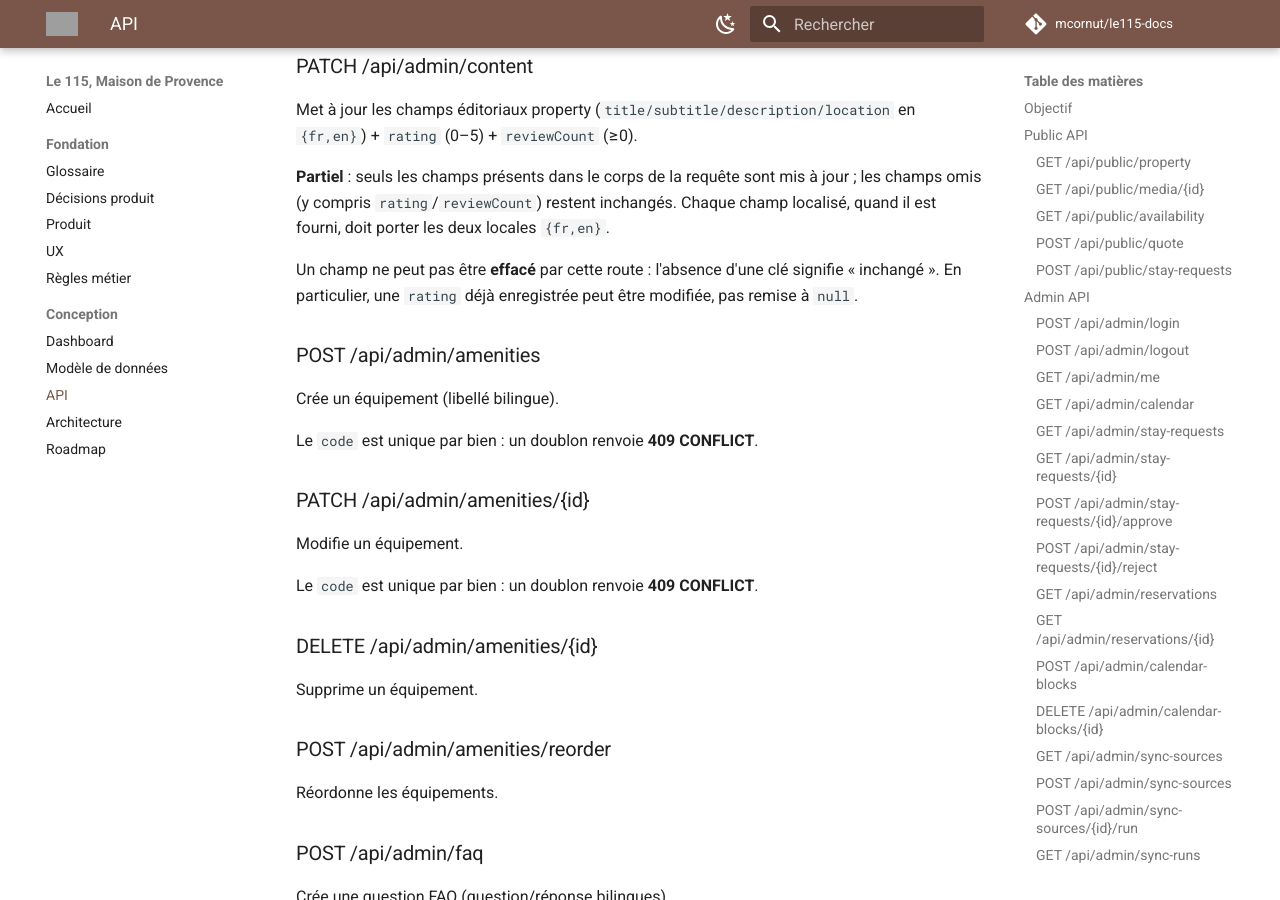
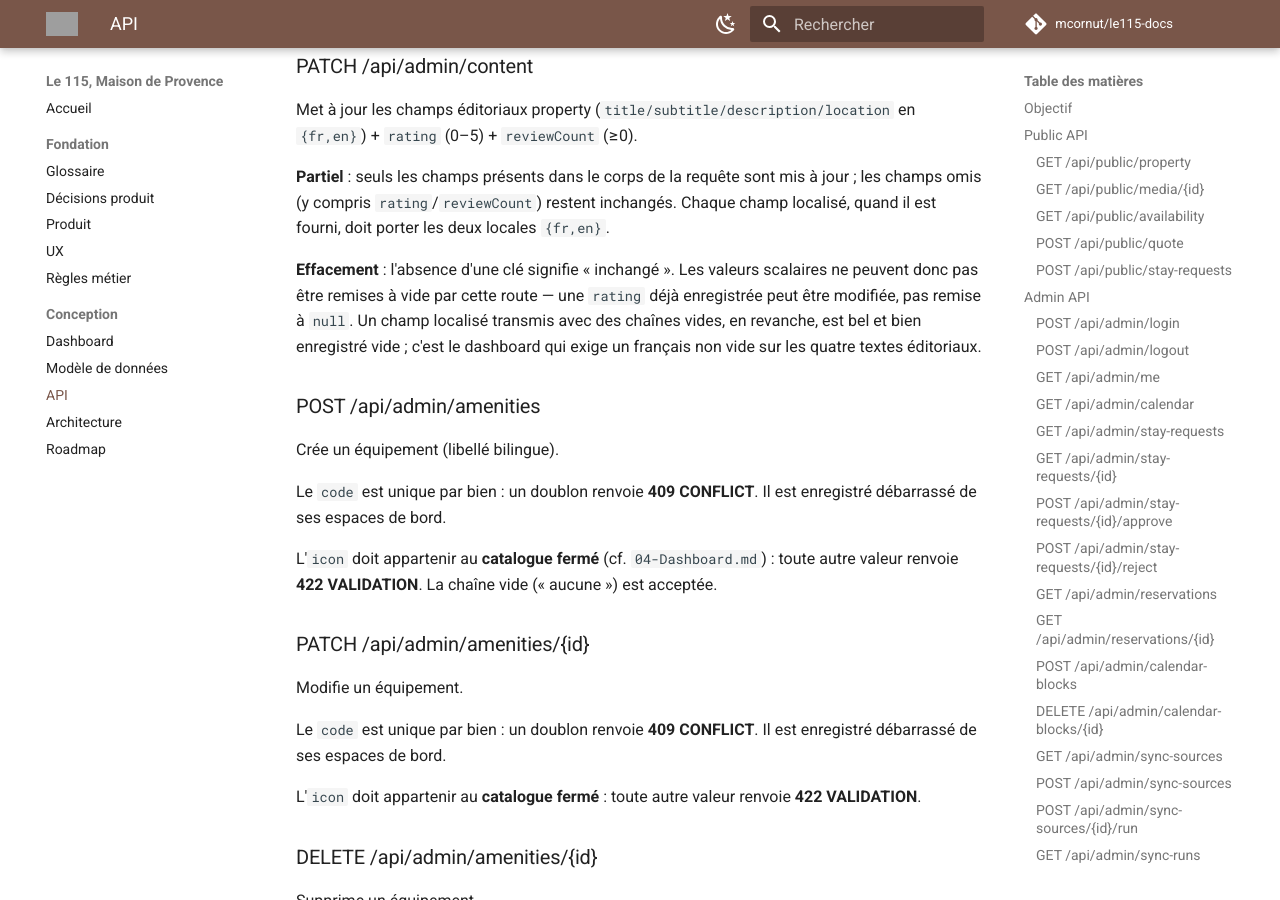
Before and after one commit to mcornut/le115-docs, an MkDocs documentation site: the page built from docs/06-API.md, in a window 1280 px wide and 900 px high, scrolled down 8176 px. Built offline with MkDocs 1.6.1 and Material for MkDocs 9.7.7, drawn with Linux system fonts in a browser that asks for light colours; comment, search, counter and statistics services are not loaded; grey boxes are pictures that could not be loaded.

Commit message:
docs(maison): navigation, ordre du catalogue d'icônes et règles d'effacement
- Nav admin : « Maison » couvre informations FR/EN, équipements et FAQ ; les
  photos sont annoncées comme à venir, pas comme livrées.
- Catalogue d'icônes : « aucune » est la PREMIÈRE entrée, comme dans le code,
  et le catalogue est désormais fermé côté serveur (422 VALIDATION).
- PATCH /admin/content : la phrase « un champ ne peut pas être effacé » était
  trop générale. Elle vaut pour les scalaires (une clé absente les laisse
  inchangés) ; un champ localisé transmis avec des chaînes vides est bel et
  bien enregistré vide.
- POST/PATCH /admin/amenities : icône hors catalogue refusée en 422, code
  persisté sans ses espaces de bord. Exemple public corrigé (« wifi » au lieu
  d'un emoji, qui serait désormais refusé).

```diff
--- a/docs/06-API.md
+++ b/docs/06-API.md
@@ -28,7 +28,7 @@ Response `200` :
   "rating": 4.8,
   "reviewCount": 42,
   "amenities": [
-    { "id": "...", "code": "wifi", "icon": "📡", "label": "Wifi haute vitesse" }
+    { "id": "...", "code": "wifi", "icon": "wifi", "label": "Wifi haute vitesse" }
   ],
   "faq": [
     { "id": "...", "question": "Puis-je amener mon chien ?", "answer": "Oui, chiens bienvenus." }
@@ -367,21 +367,33 @@ Met à jour les champs éditoriaux property (`title/subtitle/description/locatio
 
 **Partiel** : seuls les champs présents dans le corps de la requête sont mis à jour ; les champs omis (y compris `rating`/`reviewCount`) restent inchangés. Chaque champ localisé, quand il est fourni, doit porter les deux locales `{fr,en}`.
 
-Un champ ne peut pas être **effacé** par cette route : l'absence d'une clé
-signifie « inchangé ». En particulier, une `rating` déjà enregistrée peut être
-modifiée, pas remise à `null`.
+**Effacement** : l'absence d'une clé signifie « inchangé ». Les valeurs
+scalaires ne peuvent donc pas être remises à vide par cette route — une
+`rating` déjà enregistrée peut être modifiée, pas remise à `null`. Un champ
+localisé transmis avec des chaînes vides, en revanche, est bel et bien
+enregistré vide ; c'est le dashboard qui exige un français non vide sur les
+quatre textes éditoriaux.
 
 ### POST /api/admin/amenities
 
 Crée un équipement (libellé bilingue).
 
-Le `code` est unique par bien : un doublon renvoie **409 CONFLICT**.
+Le `code` est unique par bien : un doublon renvoie **409 CONFLICT**. Il est
+enregistré débarrassé de ses espaces de bord.
+
+L'`icon` doit appartenir au **catalogue fermé** (cf. `04-Dashboard.md`) : toute
+autre valeur renvoie **422 VALIDATION**. La chaîne vide (« aucune ») est
+acceptée.
 
 ### PATCH /api/admin/amenities/{id}
 
 Modifie un équipement.
 
-Le `code` est unique par bien : un doublon renvoie **409 CONFLICT**.
+Le `code` est unique par bien : un doublon renvoie **409 CONFLICT**. Il est
+enregistré débarrassé de ses espaces de bord.
+
+L'`icon` doit appartenir au **catalogue fermé** : toute autre valeur renvoie
+**422 VALIDATION**.
 
 ### DELETE /api/admin/amenities/{id}
 
```
Also changed, not shown: docs/04-Dashboard.md (+8 -5 lines).
